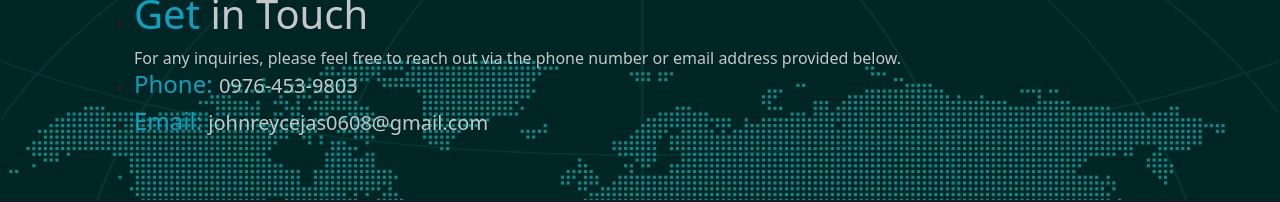
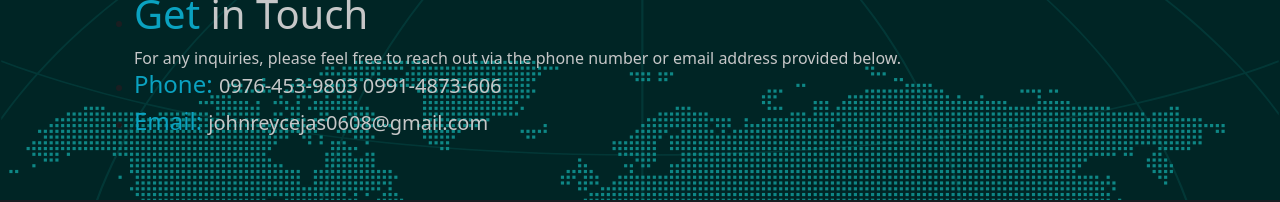
Before and after one commit to Rexia0608/updatePortfio, a React (Vite) app: page / in a window 1280 px wide. Shown: the part 2572-2774 px from the top of the page. Built offline with nearby package versions, Linux system fonts and the light colour scheme.

Commit message:
last updated

```diff
--- a/src/components/SectionContact.jsx
+++ b/src/components/SectionContact.jsx
@@ -16,6 +16,7 @@ const SectionContact = () => {
                         <h6 className="text-light fs-5">
                                 <span className="text-info fs-4">Phone: </span>
                                 0976-453-9803
+                                0991-4873-606
                         </h6>
                     </li>
                     <li key="contact-email">
```
